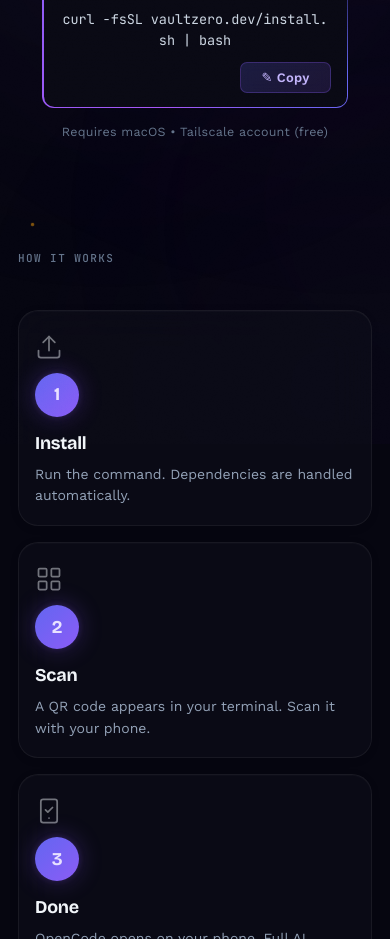
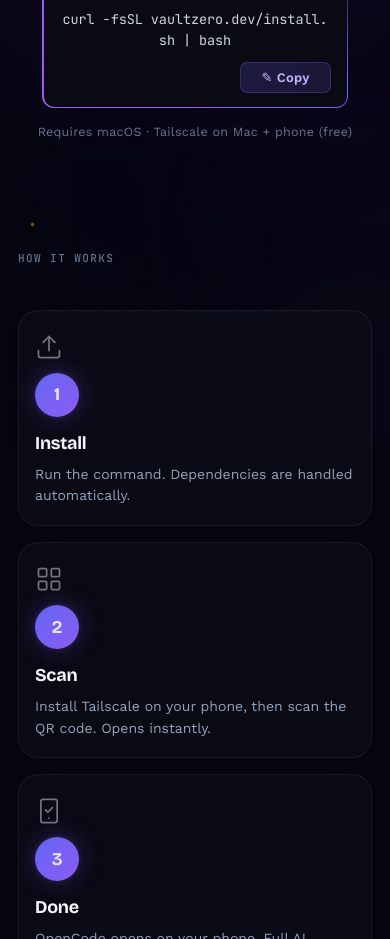
Before and after one commit to drewsephski/openanywhere, a plain HTML site: page index.html in a window 390 px wide. Shown: the part 400-1339 px from the top of the page. Drawn offline with nearby package versions, Linux system fonts and the light colour scheme.

Commit message:
Fix: add Tailscale phone requirement to banner, install script, and landing page

```diff
--- a/index.html
+++ b/index.html
@@ -1075,7 +1075,7 @@ footer p {
         </div>
       </div>
 
-      <p class="hero-note">Requires macOS &bull; Tailscale account (free)</p>
+      <p class="hero-note">Requires macOS · Tailscale on Mac + phone (free)</p>
     </div>
   </section>
 
@@ -1105,7 +1105,7 @@ footer p {
           </svg>
           <span class="step-number">2</span>
           <h3>Scan</h3>
-          <p>A QR code appears in your terminal. Scan it with your phone.</p>
+          <p>Install Tailscale on your phone, then scan the QR code. Opens instantly.</p>
         </div>
 
         <div class="step-card">
```
Also changed, not shown: daemon/src/index.ts (+18 -14 lines), 1 other file.
